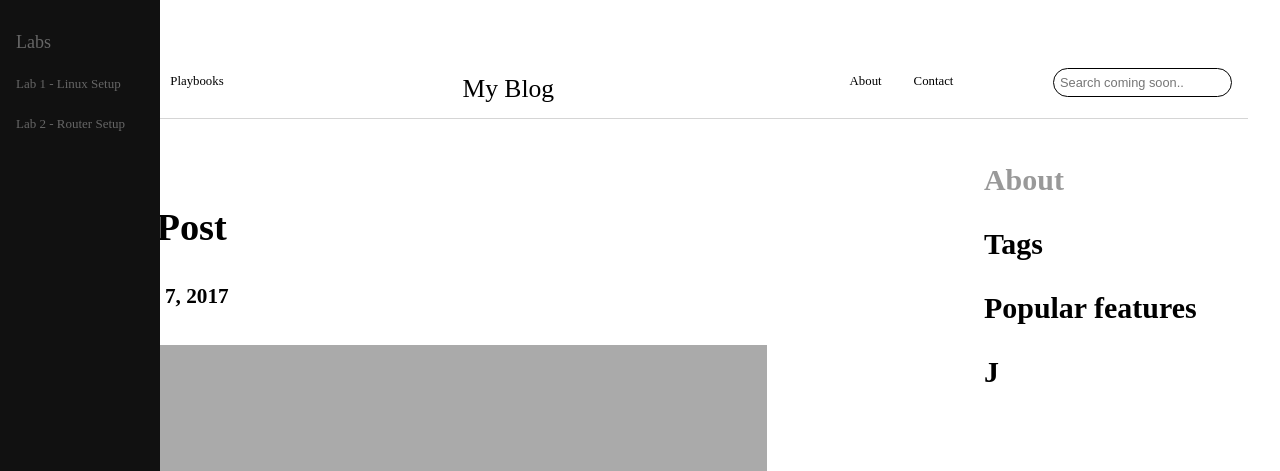
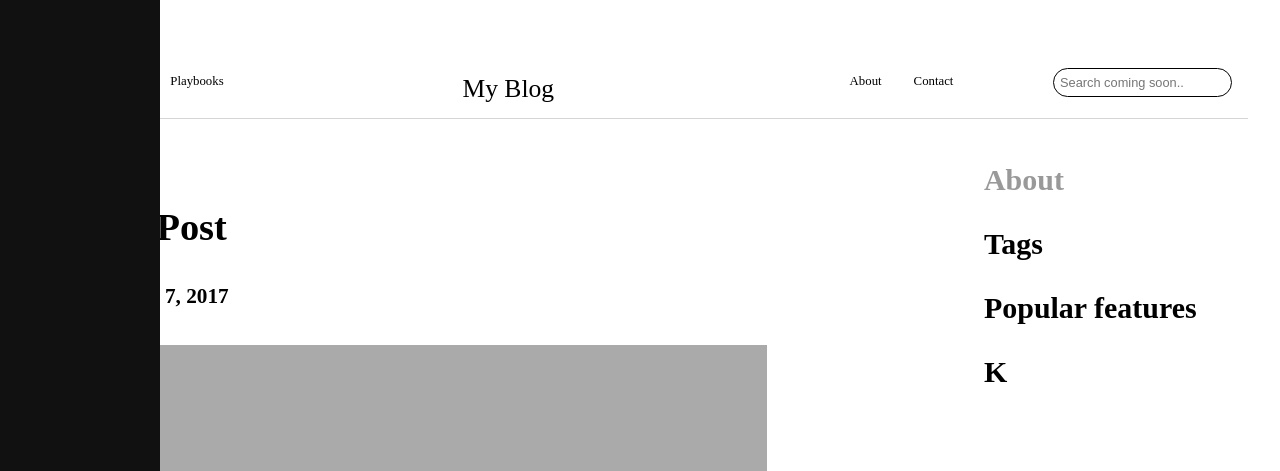
Before and after one commit to billparry99/billparry99.github.io, a Jekyll site: the page built from index.html, in a window 1280 px wide and 1090 px high. Shown: the top 471 px of the window. Built offline with Jekyll 4.4.1, drawn with Linux system fonts in a browser that asks for light colours.

Commit message:
Update default.html

```diff
--- a/_layouts/default.html
+++ b/_layouts/default.html
@@ -86,7 +86,7 @@
 						<h3><a href="/about">About</a></h3>
 						<h3>Tags</h3>
 						<h3>Popular features</h3>
-						<h3>J</h3>
+						<h3>K</h3>
 					</ul>
 				</div>
 			  </div>
@@ -103,12 +103,12 @@
 				</ul>
 			</footer>
 		</body>
-		<!-- Side navigation -->
+		<!-- Side navigation for future use -->
 		<div class="sidenav">
-			<!-- <img src="/assets/jupiter.jpg"> -->
+			<!-- <img src="/assets/jupiter.jpg"> --> <!--
 			<a href="/ansible"><Font size="4">Labs</font></a>
 			<a href="https://craigeowen.github.io/blog/2018/04/13/Linux-Endpoint-Setup"><font size="2">Lab 1 - Linux Setup</font></a>
 			<a href="https://craigeowen.github.io/blog/2018/04/20/Cisco-Router-Setup"><font size="2">Lab 2 - Router Setup</font></a>
 
-		</div>
+		</div> -->
 	</html>
```
